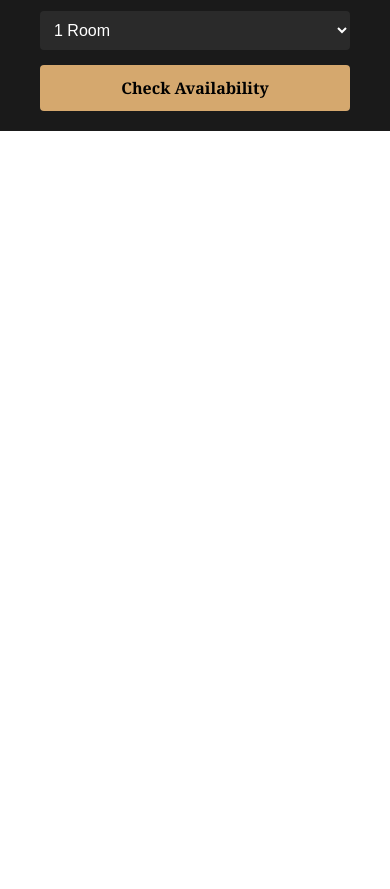
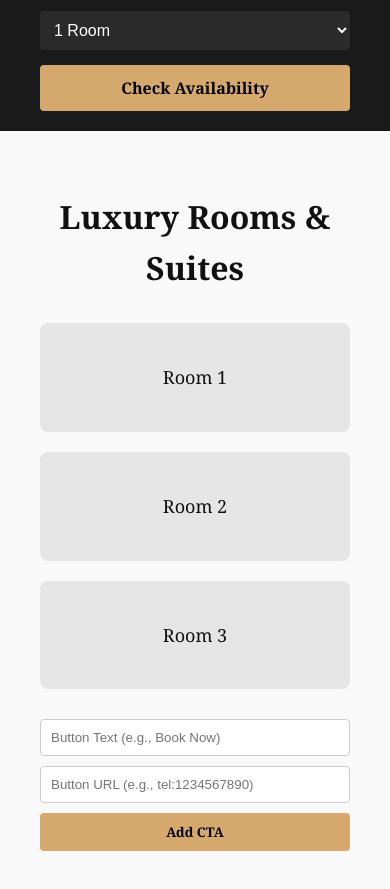
Before and after one commit to bhumipandey06/Assignment, a React (Vite) app: page / in a window 390 px wide. Shown: the part 1403-2292 px from the top of the page. Before the commit the page ends 1534 px from the top, so only its background shows below. Built offline with nearby package versions, Linux system fonts and the light colour scheme.

Commit message:
Rooms with Add CTA feature. Styling and responsive layout done.

```diff
--- a/src/components/AddButtonForm.jsx
+++ b/src/components/AddButtonForm.jsx
@@ -0,0 +1,35 @@
+import React, { useState } from "react";
+import "../styles/components.css";
+
+const AddButtonForm = ({ onAdd }) => {
+  const [text, setText] = useState("");
+  const [url, setUrl] = useState("");
+
+  const handleSubmit = (e) => {
+    e.preventDefault();
+    if (!text || !url) return;
+    onAdd({ text, url });
+    setText("");
+    setUrl("");
+  };
+
+  return (
+    <form className="add-btn-form" onSubmit={handleSubmit}>
+      <input
+        type="text"
+        placeholder="Button Text (e.g., Book Now)"
+        value={text}
+        onChange={(e) => setText(e.target.value)}
+      />
+      <input
+        type="text"
+        placeholder="Button URL (e.g., tel:1234567890)"
+        value={url}
+        onChange={(e) => setUrl(e.target.value)}
+      />
+      <button type="submit">Add CTA</button>
+    </form>
+  );
+};
+
+export default AddButtonForm;
--- a/src/pages/Home.jsx
+++ b/src/pages/Home.jsx
@@ -1,8 +1,15 @@
-import React from "react";
+import React, { useState } from "react";
 import Header from "../components/Header";
 import "./../styles/home.css";
+import AddButtonForm from "../components/AddButtonForm";
 
 const Home = () => {
+  const [ctaButtons, setCtaButtons] = useState([]);
+
+  const handleAddButton = (newButton) => {
+    setCtaButtons([...ctaButtons, newButton]);
+  };
+
   return (
     <>
       <Header />
@@ -46,6 +53,34 @@ const Home = () => {
           </button>
         </form>
       </section>
+
+      <section className="rooms-section">
+        <h2 className="section-title">Luxury Rooms & Suites</h2>
+
+        <div className="room-cards">
+          <div className="room-card">Room 1</div>
+          <div className="room-card">Room 2</div>
+          <div className="room-card">Room 3</div>
+        </div>
+
+        <div className="add-button-container">
+          <AddButtonForm onAdd={handleAddButton} />
+        </div>
+
+        <div className="cta-buttons-container">
+          {ctaButtons.map((btn, index) => (
+            <a
+              key={index}
+              href={btn.url}
+              target="_blank"
+              rel="noopener noreferrer"
+              className="cta-btn"
+            >
+              {btn.text}
+            </a>
+          ))}
+        </div>
+      </section>
     </>
   );
 };
--- a/src/styles/home.css
+++ b/src/styles/home.css
@@ -161,3 +161,91 @@
       width: 100%;
     }
   }
+
+  /* Rooms Section */
+.rooms-section {
+    padding: 60px 40px;
+    background-color: #f9f9f9;
+    text-align: center;
+  }
+
+  .section-title {
+    font-size: 32px;
+    margin-bottom: 30px;
+    font-weight: 600;
+  }
+
+  .room-cards {
+    display: flex;
+    justify-content: center;
+    gap: 20px;
+    flex-wrap: wrap;
+    margin-bottom: 30px;
+  }
+
+  .room-card {
+    background-color: #e5e5e5;
+    padding: 40px;
+    width: 280px;
+    border-radius: 8px;
+    font-size: 18px;
+  }
+
+  /* Add Button Form */
+  .add-btn-form {
+    display: flex;
+    gap: 10px;
+    justify-content: center;
+    flex-wrap: wrap;
+    margin-bottom: 20px;
+  }
+
+  .add-btn-form input {
+    padding: 10px;
+    width: 220px;
+    border-radius: 4px;
+    border: 1px solid #ccc;
+  }
+
+  .add-btn-form button {
+    background-color: #d5a86e;
+    border: none;
+    padding: 10px 16px;
+    font-weight: bold;
+    cursor: pointer;
+    border-radius: 4px;
+  }
+
+  /* CTA Buttons */
+  .cta-buttons-container {
+    display: flex;
+    justify-content: center;
+    flex-wrap: wrap;
+    gap: 12px;
+    margin-top: 10px;
+  }
+
+  .cta-btn {
+    background-color: #000;
+    color: #fff;
+    padding: 12px 24px;
+    text-decoration: none;
+    border-radius: 4px;
+    font-weight: 500;
+  }
+
+  /* Responsive */
+  @media (max-width: 768px) {
+    .room-card {
+      width: 100%;
+    }
+
+    .add-btn-form input {
+      width: 100%;
+    }
+
+    .add-btn-form {
+      flex-direction: column;
+      align-items: stretch;
+    }
+  }
```
